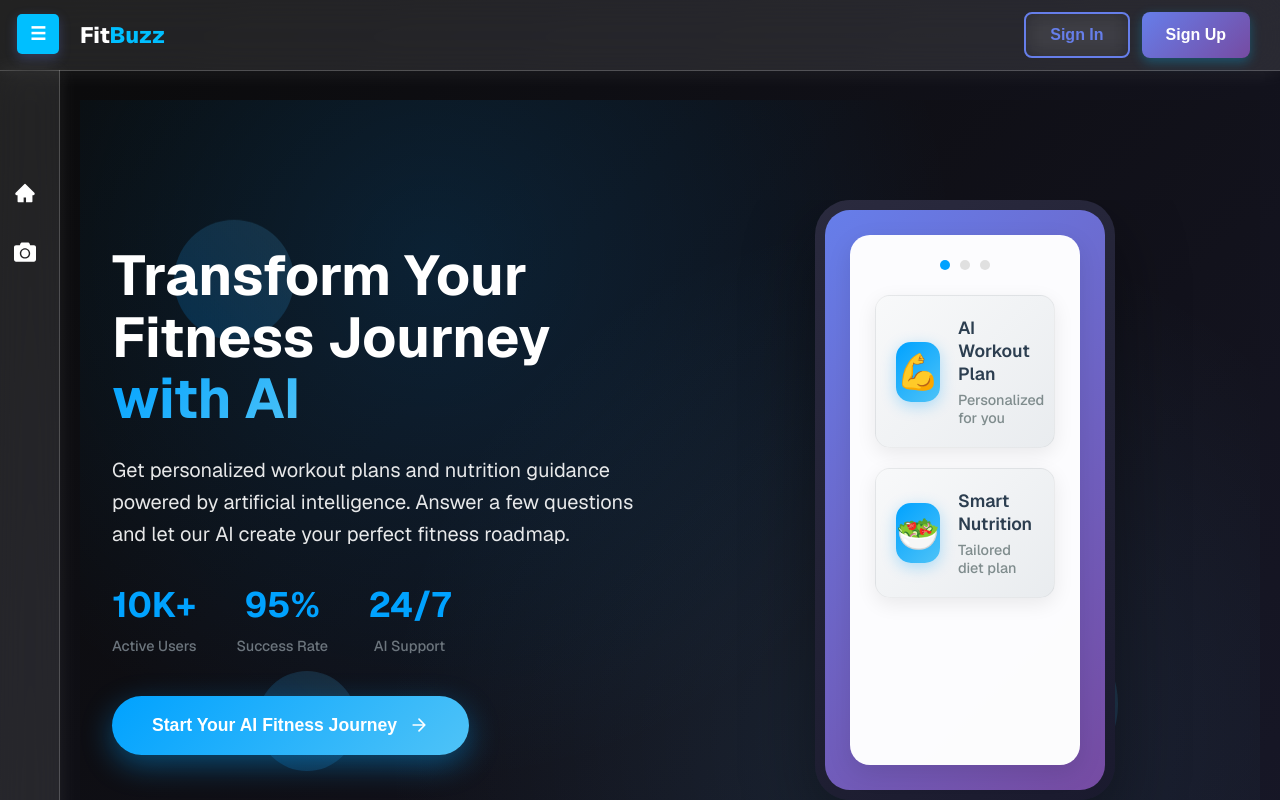
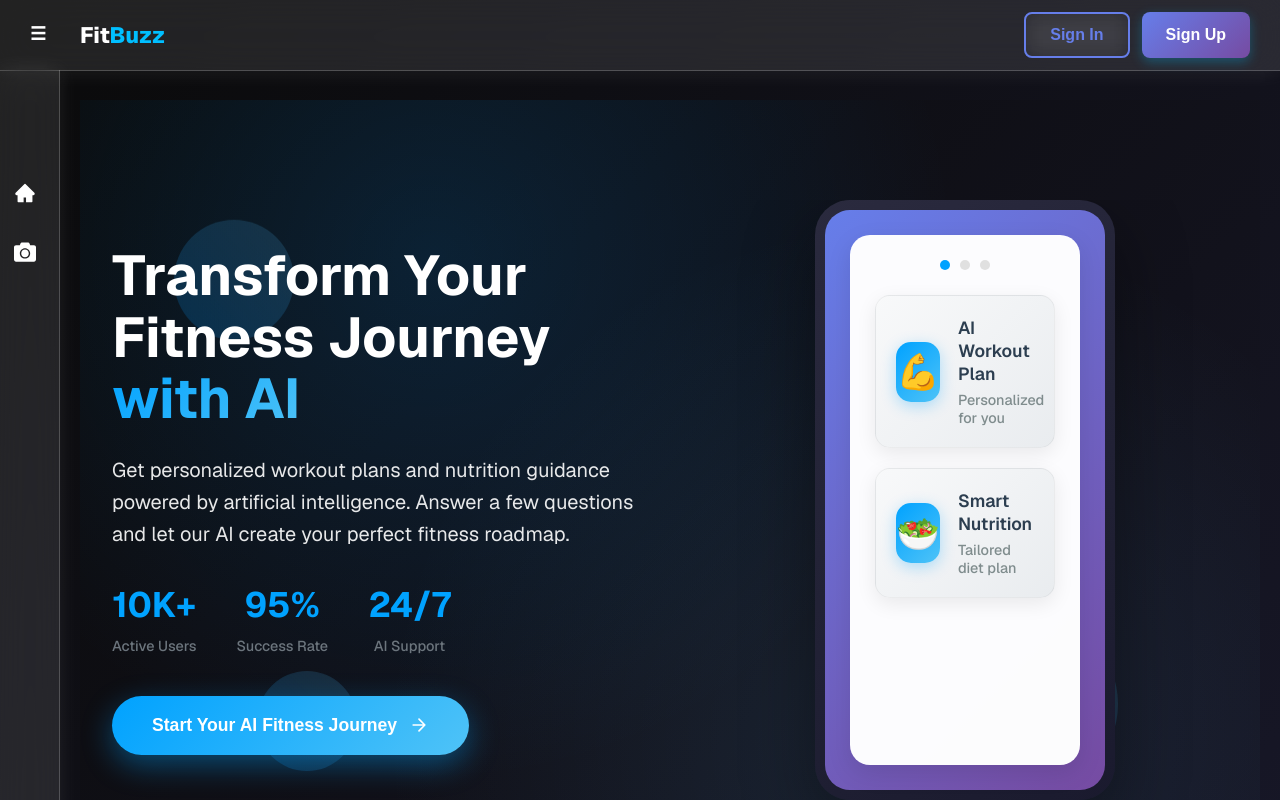
Before and after one commit to tusharrajput001/FitBuzz, a React (Vite) app: page / in a window 1280 px wide. Shown: the top 800 px of the page. Built offline with nearby package versions, Linux system fonts and the light colour scheme; no server answers.

Commit message:
sidebarUpdate

```diff
--- a/src/Layout/Layout.css
+++ b/src/Layout/Layout.css
@@ -9,7 +9,7 @@
   top: 14px;
   left: 17px;
   z-index: 1001;
-  background: #00bfff;
+  background: transparent ;
   border: none;
   color: white;
   padding: 9px 13px;
@@ -17,13 +17,13 @@
   cursor: pointer;
   font-size: 18px;
   font-weight: bold;
-  box-shadow: 0 4px 12px rgba(102, 126, 234, 0.3);
+  /* box-shadow: 0 4px 12px rgba(102, 126, 234, 0.3); */
   transition: all 0.3s ease;
   display: block;
 }
 
 .sidebar-toggle:hover {
-  background: #0f141f;
+  /* background: #0f141f; */
   /* transform: translateY(-2px); */
   /* box-shadow: 0 6px 16px #00bfff; */
 }
```
